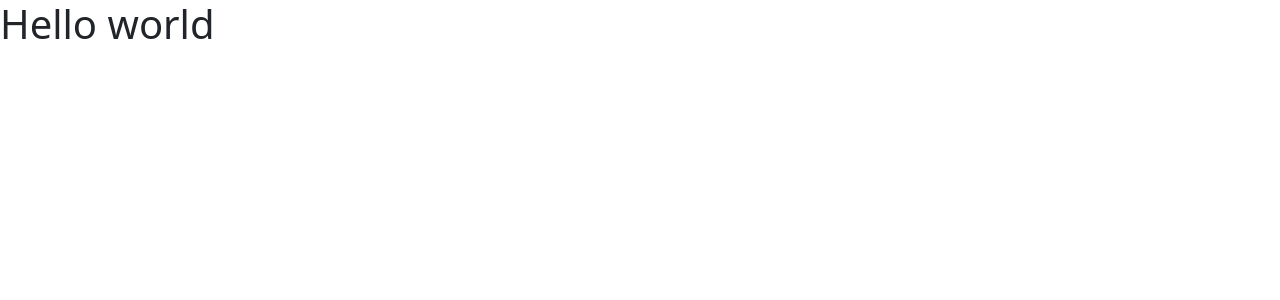
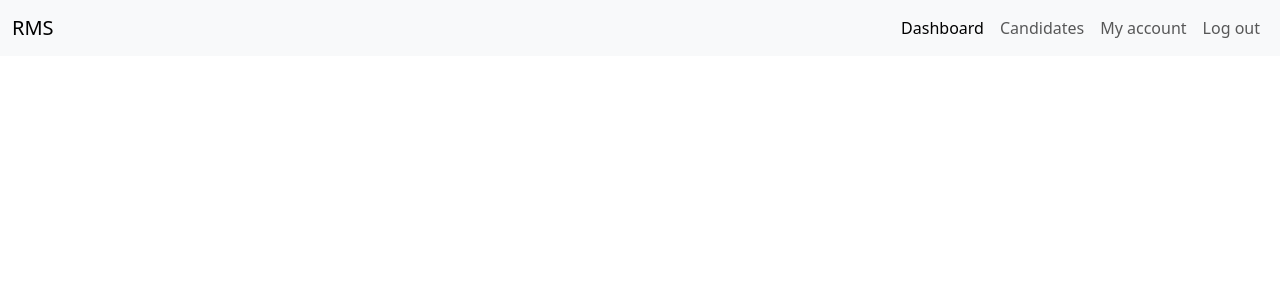
Before and after one commit to phoneaung/lazy-adventure, a Django app: page / in a window 1280 px wide. Shown: the top 300 px of the page. Run offline with Django 4.2, Linux system fonts and the light colour scheme.

Commit message:
add navbar

```diff
--- a/core/templates/core/base.html
+++ b/core/templates/core/base.html
@@ -7,7 +7,33 @@
         <link href="https://cdn.jsdelivr.net/npm/bootstrap@5.3.0/dist/css/bootstrap.min.css" rel="stylesheet" integrity="sha384-9ndCyUaIbzAi2FUVXJi0CjmCapSmO7SnpJef0486qhLnuZ2cdeRhO02iuK6FUUVM" crossorigin="anonymous">
     </head>
     <body>
-        <h1>Hello world</h1>
+        <!-- Navbar -->
+        <nav class="navbar navbar-expand-lg bg-body-tertiary">
+            <div class="container-fluid">
+                <a class="navbar-brand" href="/">RMS</a>
+                <button class="navbar-toggler" type="button" data-bs-toggle="collapse" data-bs-target="#navbarSupportedContent" aria-controls="navbarSupportedContent" aria-expanded="false" aria-label="Toggle navigation">
+                    <span class="navbar-toggler-icon"></span>
+                </button>
+                <div class="collapse navbar-collapse" id="navbarSupportedContent">
+                    <ul class="navbar-nav ms-auto mb-2 mb-lg-0">
+                        <li class="nav-item">
+                            <a class="nav-link active" aria-current="page" href="#">Dashboard</a>
+                        </li>
+                        <li class="nav-item">
+                            <a class="nav-link" href="#">Candidates</a>
+                        </li>
+                        <li class="nav-item">
+                            <a class="nav-link" href="#">My account</a>
+                        </li>
+                        <li class="nav-item">
+                            <a class="nav-link" href="#">Log out</a>
+                        </li>
+                    </ul>
+                </div>
+            </div>
+        </nav>
+
+
         <script src="https://cdn.jsdelivr.net/npm/bootstrap@5.3.0/dist/js/bootstrap.bundle.min.js" integrity="sha384-geWF76RCwLtnZ8qwWowPQNguL3RmwHVBC9FhGdlKrxdiJJigb/j/68SIy3Te4Bkz" crossorigin="anonymous"></script>
     </body>
 </html>
```
